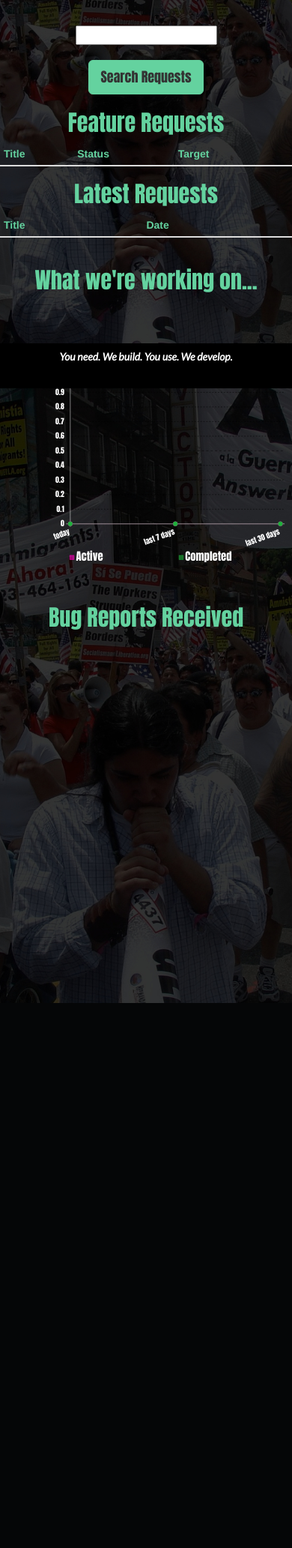
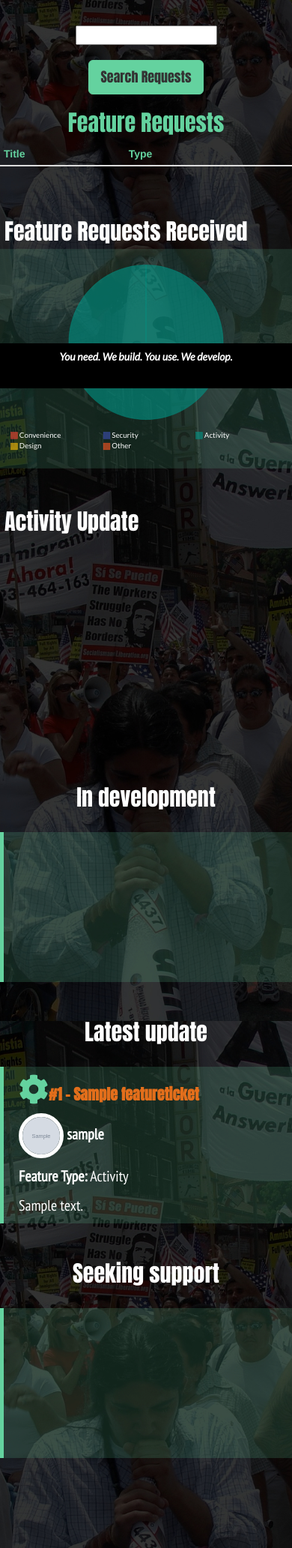
Before and after one commit to Deasun/snAPP, a Django app: page /featuretickets/ in a window 390 px wide. Shown: the part 326-2391 px from the top of the page at 75% size. Before the commit the page ends 1664 px from the top, so only its background shows below. Run offline with Django 3.2, Linux system fonts and the light colour scheme; a user stored in the database is signed in; tables that the repository leaves empty hold one stand-in row (values such as "Sample post"); grey boxes marked "Sample" are stand-in pictures; lists and menus that the app fills with data are empty; some libraries are stand-ins or nearby versions.

Commit message:
feature_listing styled with queries & across sizes and table scroll added

```diff
--- a/featuretickets/templates/feature_listing.html
+++ b/featuretickets/templates/feature_listing.html
@@ -28,6 +28,7 @@
     </div>
 </div>
 
+
 <div class="col-xs-12">
     <!--Modal-->
     <div class="modal fade" id="myModal" role="dialog">
@@ -40,8 +41,11 @@
                     <h4 class="modal-title">Using snAPP's feature request system</h4>
                 </div>
                 <div class="modal-body">
-                    <p>snAPP is a member-driven platform.<br><br>We develop snAPP by adding new features that have been requested by members. We prioritise our work depending on which features are in most demand. Demand is measured through member financial contributions. These contributions go towards sustaining snAPP and (partially) compensating our software developers for their time.<br><br>
-                        If you would like a feature added to snAPP, we would first recommend <strong>searching existing feature requests.</strong><br><br>You can do this by either scrolling through the list of features or, more efficiently, search by a keyword (e.g. <em>'chat', 'file sharing'</em>). Click on the feature's title to find out more details.<br><br><strong>You can support an existing feature request by making a contribution (minimum £9.99). Also, feel free to leave a comment about the request.</strong>The more contributions a feature request recieves, the more time we'll have to spend on developing it.<br><br><strong>If nobody has reported the problem yet, complete a Feature Request form.</strong><br><br> You'll be notified when we have begun to work on the feature, or our administrator may leave a comment seeking more details about your request.
+                    <p>snAPP is a member-driven platform.<br><br>We develop snAPP by adding new features that have been requested by members. We prioritise our work depending on which features are in most demand. Demand is measured through member financial
+                        contributions. These contributions go towards sustaining snAPP and (partially) compensating our software developers for their time.<br><br> If you would like a feature added to snAPP, we would first recommend <strong>searching existing feature requests.</strong><br><br>You
+                        can do this by either scrolling through the list of features or, more efficiently, search by a keyword (e.g. <em>'chat', 'file sharing'</em>). Click on the feature's title to find out more details.<br><br><strong>You can support an existing feature request by making a contribution (minimum £9.99). Also, feel free to leave a comment about the request.</strong>The
+                        more contributions a feature request recieves, the more time we'll have to spend on developing it.<br><br><strong>If nobody has reported the problem yet, complete a Feature Request form.</strong><br><br> You'll be notified when
+                        we have begun to work on the feature, or our administrator may leave a comment seeking more details about your request.
                     </p>
                 </div>
                 <div class="modal-footer">
@@ -60,18 +64,21 @@
 </div>
 
 
+
 <!--Feature List Display-->
 <div class="row">
 
-    <div class="col-xs-12 col-md-5 col-md-offset-1">
+    <div class="col-xs-12 col-md-8 col-md-offset-2">
         <h2 class="feature">Feature Requests</h2>
+        <div class='scroll-table'>
             <table class="table table-condensed table-hover">
                 <thead>
                     <tr class="tr-feature">
                         <th class="hidden-xs">#</th>
                         <th>Title</th>
-                    <th>Status</th>
-                    <th>Target</th>
+                        <th class="hidden-xs hidden-sm">Date</th>
+                        <th class="hidden-xs">Status</th>
+                        <th>Type</th>
                         <th></th>
                         <th class="hidden-xs"></th>
                     </tr>
@@ -80,13 +87,14 @@
                     {% for feature in features %}
                     <tr>
                         <td class="hidden-xs">{{ feature.id }}</td>
-                    <td><a href="{% url 'feature_report' feature.pk %}">{{ feature.title }}</a></td>
+                        <td><a href="{% url 'feature_report' feature.pk %}">{{ feature.title|truncatewords:3 }}</a></td>
+                        <td class="hidden-xs hidden-sm">{{ feature.date_created }}</td>
                         <td>{{ feature.status }}</td>
+                        <td>{{ feature.feature_type }}</td>
                         <td class="list-icons">
                             <i class="fas fa-bullseye fa-2x">
                             <!--render target amount-->
-                    <label class='badge feature-badge'>{{ feature.target  }}</label>
-
+                            <label class='badge feature-badge'>£{{ feature.target|floatformat }}</label>
                             </i>
                         </td>
                         <td class="list-icons hidden-xs">
@@ -98,37 +106,55 @@
                     {% endfor %}
                 </tbody>
             </table>
-
-        <!--Filtered Feature List-->
-        <h2 class="feature">Latest Requests</h2>
-        <table class="table table-condensed table-hover">
-            <thead>
-                <tr class="tr-feature">
-                    <th class="hidden-xs">#</th>
-                    <th>Title</th>
-                    <th>Date</th>
-                </tr>
-            </thead>
-            <tbody>
-                {% for feature in features %}
-                <tr>
-                    <td><a>{{ feature.title }}</a></td>
-                    <td>{{ feature.date_created }}</td>
-                </tr>
-                {% endfor %}
-
-            </tbody>
-        </table>
+        </div>
+    </div>
+    <!--Feature Charts-->
+    <div class="col-xs-12 col-md-6">
+        <h2 class="chart-label">Feature Requests Received</h2>
+        <embed type="image/svg+xml" src={{feature_pie_chart_data|safe}} style='max-width:700px' />
+    </div>
+    <div class="col-xs-12 col-md-6">
+        <h2 class="chart-label">Activity Update</h2>
+        <embed type="image/svg+xml" src={{feature_chart_data|safe}} style='max-width:700px' />
     </div>
 
-    <!--Render BugTicket Chart using chart.js-->
-    <div class="col-xs-12 col-md-6">
-        <h2 class="feature">What we're working on...</h2>
-        <embed type="image/svg+xml" src={{feature_chart_data|safe}} style='max-width:1000px'/>
-
-        <h2 class="feature">Bug Reports Received</h2>
-        <embed type="image/svg+xml" src={{feature_pie_chart_data|safe}} style='max-width:1000px'/>
+    <!--Top 3 Upvoted Features - NEED TO CHANGE-->
+    <div class="col-xs-12 col-sm-4">
+        <h2 class="white head">In development</h2>
+            <blockquote class="feature-blockquote">
+            {% for next in next_feature %}
+            <p><i class="fas fa-cog feature fa-2x"></i><strong><a href="{% url 'feature_report' next.pk %}">#{{ next.id }} - {{ next.title }}</strong></a></p>
+            <p><img class='comment-pic'src='{{MEDIA_URL}}{{ next.created_by.profile.image }}' alt="" width="50" height="50"> <strong>{{ next.created_by }}</strong><br>
+            <p><strong>Feature Type:</strong> {{next.feature_type }}</p>
+            <p>{{ next.description|truncatewords:20 }}</p>
+            {% endfor %}
+        </blockquote>
+    </div>
+    <div class="col-xs-12 col-sm-4">
+        <h2 class="white head">Latest update</h2>
+            <blockquote class="feature-blockquote">
+            {% for latest in latest_feature %}
+            <p><i class="fas fa-cog feature fa-2x"></i><strong><a href="{% url 'feature_report' latest.pk %}">#{{ latest.id }} - {{ latest.title }}</strong></a></p>
+            <p><img class='comment-pic'src='{{MEDIA_URL}}{{ latest.created_by.profile.image }}' alt="" width="50" height="50"> <strong>{{ latest.created_by }}</strong><br>
+            <p><strong>Feature Type:</strong> {{latest.feature_type }}</p>
+            <p>{{ latest.description|truncatewords:20 }}</p>
+            {% endfor %}
+        </blockquote>
+    </div>
+    <div class="col-xs-12 col-sm-4">
+        <h2 class="white head">Seeking support</h2>
+            <blockquote class="feature-blockquote">
+            {% for random in random_feature %}
+            <p><i class="fas fa-cog feature fa-2x"></i><strong><a href="{% url 'feature_report' random.pk %}">#{{ random.id }} - {{ random.title }}</strong></a></p>
+            <p><img class='comment-pic'src='{{MEDIA_URL}}{{ random.created_by.profile.image }}' alt="" width="50" height="50"> <strong>{{ random.created_by }}</strong><br>
+            <p><strong>Feature Type:</strong> {{random.feature_type }}</p>
+            <p>{{ random.description|truncatewords:20 }}</p>
+            {% endfor %}
+        </blockquote>
     </div>
 </div>
 
+
+
+
 {% endblock %}
--- a/featuretickets/templates/feature_report.html
+++ b/featuretickets/templates/feature_report.html
@@ -97,6 +97,7 @@
         </div>
 
         <!--snAPP Proposal Display-->
+        {% if feature.report != blank %}
         <div class="col-xs-12 section-body">
             <blockquote class='feature-blockquote'>
                 <p class="user"><i class="fas fa-ticket-alt user fa-2x"></i><strong> #{{ feature.id }} - {{ feature.title }} -- snAPP PROPOSAL</strong></p>
@@ -121,6 +122,8 @@
                 <h6>* 1 x Ticket = £10. You will be asked to verify the amount before checking out. </h6>
             </blockquote>
         </div>
+        {% else %}
+        {% endif %}
     </div>
 
 
--- a/featuretickets/views.py
+++ b/featuretickets/views.py
@@ -59,6 +59,10 @@ def get_feature_listing(request):
     """
     List features & purchases ranked by most recent date and render them to the 'feature_listing.html' template
     """
-    features = FeatureTicket.objects.filter(date_created__lte=timezone.now()).order_by('date_created')
+    features = FeatureTicket.objects.filter(date_created__lte=timezone.now()).order_by('-date_created')
 
-    return render(request, "feature_listing.html", {'features': features, 'feature_chart_data': feature_chart_data, 'feature_pie_chart_data': feature_pie_chart_data})
+    latest_feature = FeatureTicket.objects.exclude(date_completed__isnull=True)[:1]
+    next_feature = FeatureTicket.objects.exclude(date_completed__isnull=False).exclude(date_started__isnull=True)[:1]
+    random_feature = FeatureTicket.objects.exclude(date_completed__isnull=False).exclude(date_started__isnull=False)[:1]
+
+    return render(request, 'feature_listing.html', {'features': features, 'feature_chart_data': feature_chart_data, 'feature_pie_chart_data': feature_pie_chart_data, 'latest_feature': latest_feature, 'next_feature': next_feature, 'random_feature': random_feature })
--- a/static/css/_globals.scss
+++ b/static/css/_globals.scss
@@ -132,6 +132,7 @@ hr {
     border-left: .5rem solid $lime;
     min-height: 20rem;
     background: rgba(100, 210, 159, 0.17);
+    text-align: left;
 }
 
 
--- a/static/css/custom.css
+++ b/static/css/custom.css
@@ -161,7 +161,8 @@ hr {
 .feature-blockquote {
   border-left: 0.5rem solid #64d29f;
   min-height: 20rem;
-  background: rgba(100, 210, 159, 0.17); }
+  background: rgba(100, 210, 159, 0.17);
+  text-align: left; }
 
 .panel {
   margin-top: 10%;
```
Also changed, not shown: featuretickets/charts.py (+12 -11 lines), 1 other file. Lines whose indentation alone changed are shown as unchanged.
